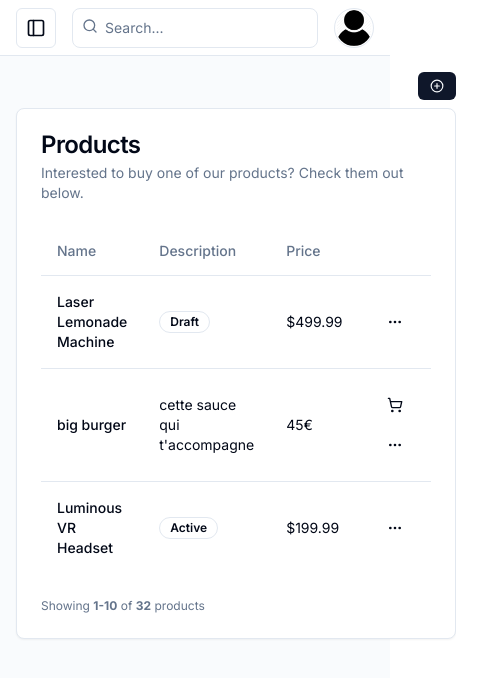
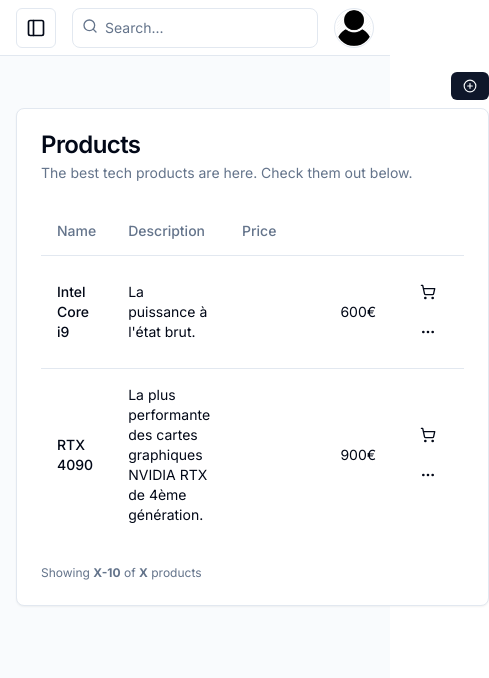
Before and after one commit to Hugo-Delattre/TechMarket, a Next.js app in the folder front/: page /products in a window 390 px wide. Shown: the top 678 px of the page, 489 px wide, since content can reach past the window. Built offline with nearby package versions, Linux system fonts and the light colour scheme.

Commit message:
style: cleaning products page

```diff
--- a/front/components/ProductTableRow.tsx
+++ b/front/components/ProductTableRow.tsx
@@ -41,6 +41,8 @@ export const ProductTableRow = ({
       </TableCell>
       <TableCell className="font-medium">{name}</TableCell>
       <TableCell>{description}</TableCell>
+      <TableCell></TableCell>
+      <TableCell></TableCell>
       <TableCell>{price}€</TableCell>
       <TableCell>
         <Button aria-haspopup="true" size="icon" variant="ghost">
--- a/front/components/dashboards/ProductsDashboard.tsx
+++ b/front/components/dashboards/ProductsDashboard.tsx
@@ -131,7 +131,7 @@ export function ProductsDashboard() {
                 <CardHeader>
                   <CardTitle>Products</CardTitle>
                   <CardDescription>
-                    Interested to buy one of our products? Check them out below.
+                    The best tech products are here. Check them out below.
                   </CardDescription>
                 </CardHeader>
                 <CardContent>
@@ -143,123 +143,39 @@ export function ProductsDashboard() {
                         </TableHead>
                         <TableHead>Name</TableHead>
                         <TableHead>Description</TableHead>
+                        <TableHead className="hidden md:table-cell">
+                          {/* Total Sales */}
+                        </TableHead>
+                        <TableHead className="hidden md:table-cell">
+                          {/* Created at */}
+                        </TableHead>
                         <TableHead>Price</TableHead>
-                        {/* <TableHead className="hidden md:table-cell">
-                          Total Sales
-                        </TableHead> */}
-                        {/* <TableHead className="hidden md:table-cell">
-                          Created at
-                        </TableHead> */}
                         <TableHead>
                           <span className="sr-only">Actions</span>
                         </TableHead>
                       </TableRow>
                     </TableHeader>
                     <TableBody>
-                      <TableRow>
-                        <TableCell className="hidden sm:table-cell">
-                          <Image
-                            alt="Product image"
-                            className="aspect-square rounded-md object-cover"
-                            height="64"
-                            src="/placeholder.svg"
-                            width="64"
-                          />
-                        </TableCell>
-                        <TableCell className="font-medium">
-                          Laser Lemonade Machine
-                        </TableCell>
-                        <TableCell>
-                          <Badge variant="outline">Draft</Badge>
-                        </TableCell>
-                        <TableCell>$499.99</TableCell>
-                        {/* <TableCell className="hidden md:table-cell">
-                          25
-                        </TableCell>
-                        <TableCell className="hidden md:table-cell">
-                          2023-07-12 10:42 AM
-                        </TableCell> */}
-                        <TableCell>
-                          <DropdownMenu>
-                            <DropdownMenuTrigger asChild>
-                              <Button
-                                aria-haspopup="true"
-                                size="icon"
-                                variant="ghost"
-                              >
-                                <MoreHorizontal className="h-4 w-4" />
-                                <span className="sr-only">Toggle menu</span>
-                              </Button>
-                            </DropdownMenuTrigger>
-                            {/* <DropdownMenuContent align="end">
-                              <DropdownMenuLabel>Actions</DropdownMenuLabel>
-                              <DropdownMenuItem>Edit</DropdownMenuItem>
-                              <DropdownMenuItem>Delete</DropdownMenuItem>
-                            </DropdownMenuContent> */}
-                          </DropdownMenu>
-                        </TableCell>
-                      </TableRow>
-
                       <ProductTableRow
                         id="2435"
-                        name="big burger"
-                        description="cette sauce qui t'accompagne"
-                        image="https://static1.purepeople.com/articles/0/39/51/80/@/5680724-le-youtubeur-thekairi78-jaouad-daouki-1200x0-1.jpg"
-                        price={45}
+                        name="Intel Core i9"
+                        description="La puissance à l'état brut."
+                        image="https://encrypted-tbn0.gstatic.com/images?q=tbn:ANd9GcQ6HyUQbJ-t_4bLCKssd4wcgyeVT11SRkl8D5YDMlOX8Q&s"
+                        price={600}
                       />
-                      {/* <ProductTableRow />
-                      <ProductTableRow /> */}
-
-                      <TableRow>
-                        <TableCell className="hidden sm:table-cell">
-                          <Image
-                            alt="Product image"
-                            className="aspect-square rounded-md object-cover"
-                            height="64"
-                            src="/placeholder.svg"
-                            width="64"
-                          />
-                        </TableCell>
-                        <TableCell className="font-medium">
-                          Luminous VR Headset
-                        </TableCell>
-                        <TableCell>
-                          <Badge variant="outline">Active</Badge>
-                        </TableCell>
-                        <TableCell>$199.99</TableCell>
-                        <TableCell className="hidden md:table-cell">
-                          30
-                        </TableCell>
-                        <TableCell className="hidden md:table-cell">
-                          2024-02-14 02:14 PM
-                        </TableCell>
-                        <TableCell>
-                          <DropdownMenu>
-                            <DropdownMenuTrigger asChild>
-                              <Button
-                                aria-haspopup="true"
-                                size="icon"
-                                variant="ghost"
-                              >
-                                <MoreHorizontal className="h-4 w-4" />
-                                <span className="sr-only">Toggle menu</span>
-                              </Button>
-                            </DropdownMenuTrigger>
-                            <DropdownMenuContent align="end">
-                              <DropdownMenuLabel>Actions</DropdownMenuLabel>
-                              <DropdownMenuItem>Edit</DropdownMenuItem>
-                              <DropdownMenuItem>Delete</DropdownMenuItem>
-                            </DropdownMenuContent>
-                          </DropdownMenu>
-                        </TableCell>
-                      </TableRow>
+                      <ProductTableRow
+                        id="2436"
+                        name="RTX 4090"
+                        description="La plus performante des cartes graphiques NVIDIA RTX de 4ème génération."
+                        image="https://www.nvidia.com/content/dam/en-zz/Solutions/geforce/ada/rtx-4090/geforce-ada-4090-web-og-1200x630.jpg"
+                        price={900}
+                      />
                     </TableBody>
                   </Table>
                 </CardContent>
                 <CardFooter>
                   <div className="text-xs text-muted-foreground">
-                    Showing <strong>1-10</strong> of <strong>32</strong>{" "}
-                    products
+                    Showing <strong>X-10</strong> of <strong>X</strong> products
                   </div>
                 </CardFooter>
               </Card>
--- a/front/next.config.mjs
+++ b/front/next.config.mjs
@@ -1,7 +1,7 @@
 /** @type {import('next').NextConfig} */
 const nextConfig = {
   images: {
-    domains: ['static1.purepeople.com'],
+    domains: ['static1.purepeople.com', 'www.nvidia.com', 'encrypted-tbn0.gstatic.com'],
   },
 };
 
```
Also changed, not shown: 1 other file (tests, documents, lock files or other folders).
